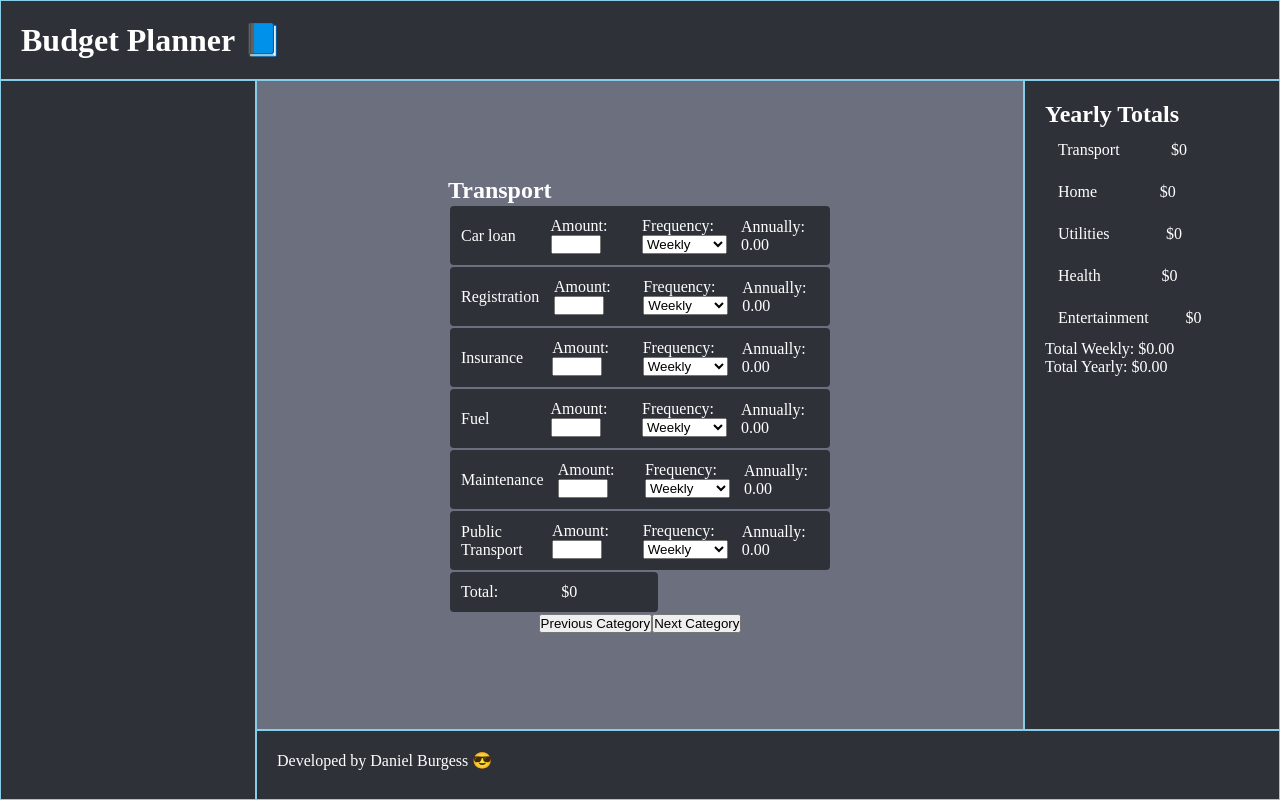
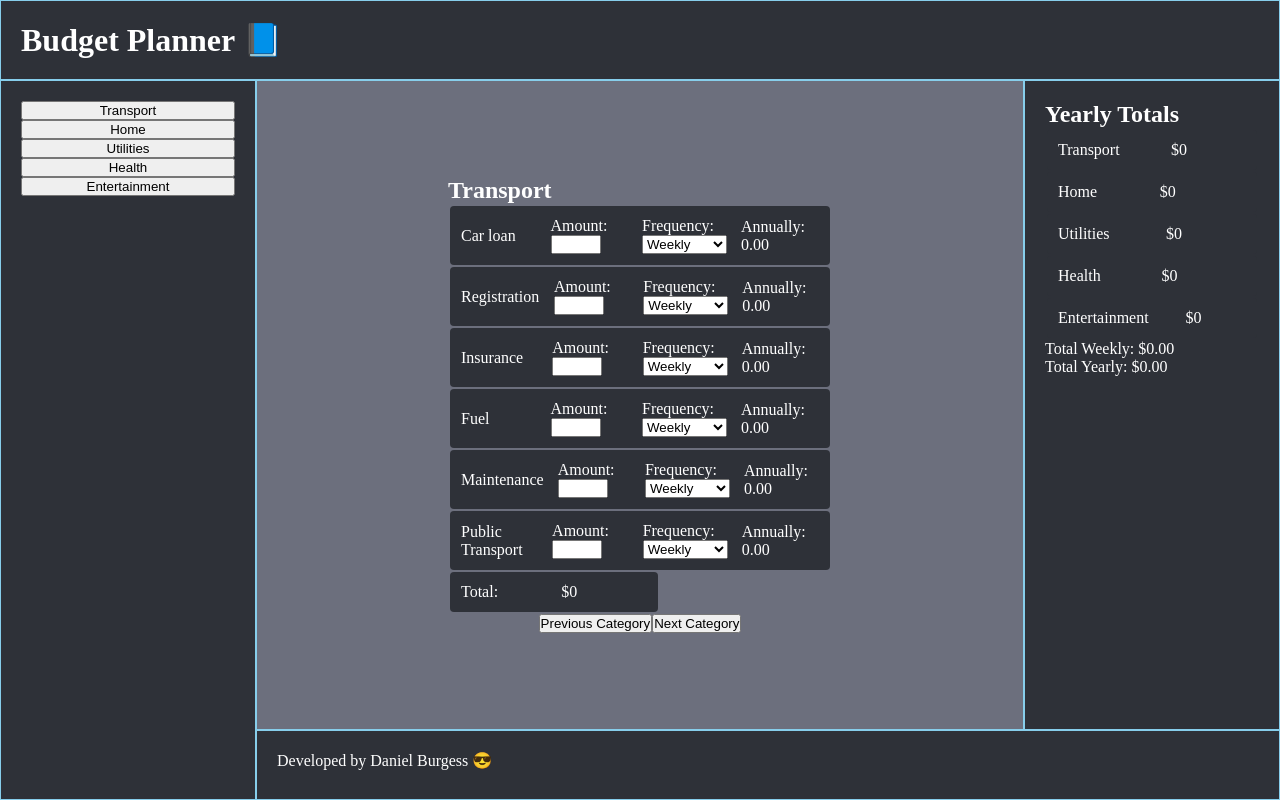
Before and after one commit to DBurgess93/budget-planner, a React (Create React App) app: page / in a window 1280 px wide. Built offline with nearby package versions, Linux system fonts and the light colour scheme.

Commit message:
Update button for each category in nav to display Category component when clicked

```diff
--- a/src/App.js
+++ b/src/App.js
@@ -98,8 +98,7 @@ const CategoryListBtns = ({ categories, handleCategoryClick }) => {
       {categories.map((category, index) => (
         <button
           key={index}
-          value={category.index}
-          onClick={handleCategoryClick(category)}
+          onClick={() => handleCategoryClick(category.name)}
         >
           {category.name}
         </button>
@@ -440,9 +439,11 @@ const App = () => {
     console.log(backCatIndex)
   }
 
-  const handleCategoryClick = () => {
-    console.log()
-    setShowCategory()
+  const handleCategoryClick = (categoryName) => {
+    const clickedCategory = categories.find((c) => c.name === categoryName)
+    const categoryIndex = categories.indexOf(clickedCategory)
+    console.log(categoryIndex)
+    setShowCategory(categoryIndex)
   }
 
   const frequencies = [
@@ -457,10 +458,10 @@ const App = () => {
     <div className="container">
       <header><h1>Budget Planner 📘</h1></header>
       <nav>
-        {/* <CategoryListBtns
+        <CategoryListBtns
           categories={categories}
           handleCategoryClick={handleCategoryClick}
-        /> */}
+        />
       </nav>
       <main className="content">
         <Category
```
